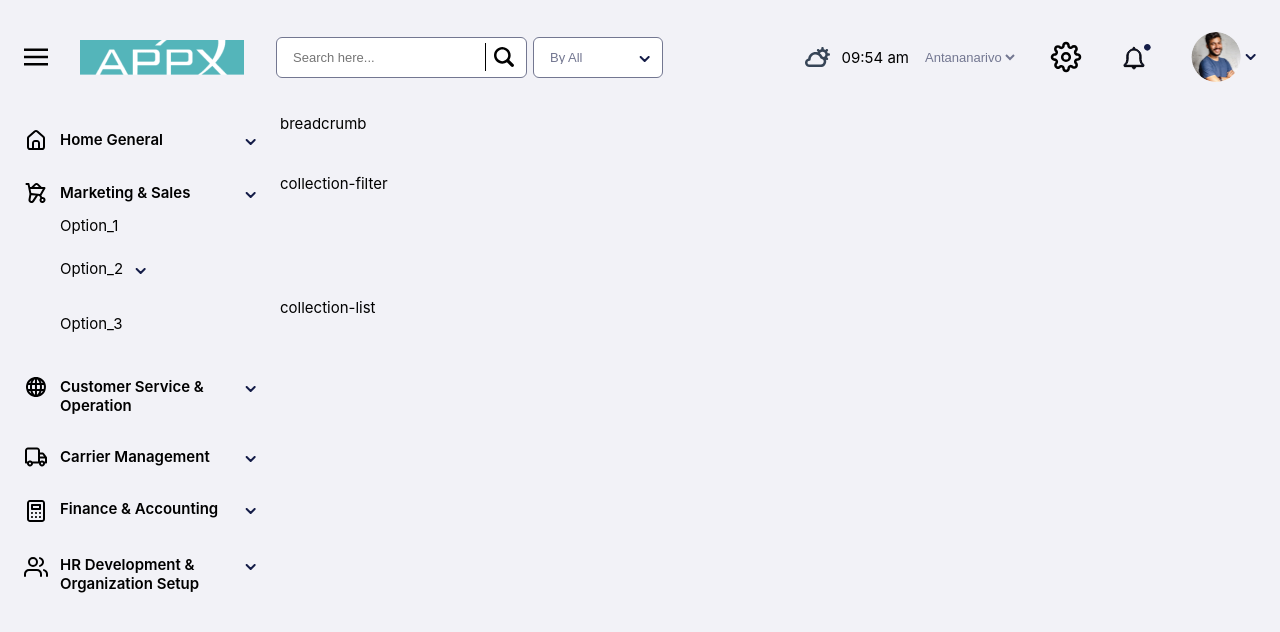
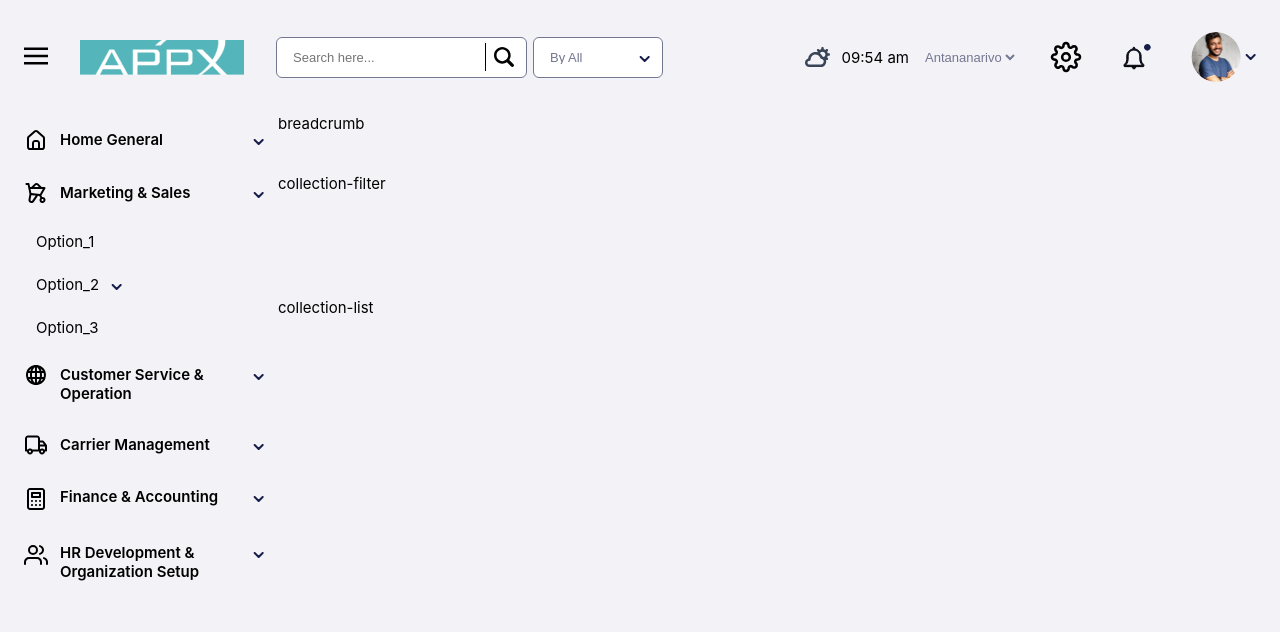
Before and after one commit to yvonne11yuting/vue-layout, a Vue app: page / in a window 1280 px wide. Both pictures are taken after a click on the item "Marketing & Sales". Shown: the top 632 px of the page. Built offline with nearby package versions, Linux system fonts and the light colour scheme.

Commit message:
fix: incorrect event behavior

```diff
--- a/src/App.vue
+++ b/src/App.vue
@@ -1,15 +1,9 @@
-<script setup>
-import IconBars from '@/components/icons/IconBars.vue';
-import HeaderSearch from '@/components/HeaderSearch.vue';
-import HeaderAreaInfo from '@/components/HeaderAreaInfo.vue';
-import HeaderControl from '@/components/HeaderControl.vue';
-import NavbarList from '@/components/NavbarList.vue';
-</script>
-
 <template>
   <header>
         <div class="header-sub flex-center">
-            <IconBars />
+            <button @click="extendSidebar">
+                <IconBars />
+            </button>
             <img alt="APPX logo" class="logo" src="./assets/logo.png" width="164" height="35" />
             <HeaderSearch />
         </div>
@@ -29,6 +23,19 @@ import NavbarList from '@/components/NavbarList.vue';
   </main>
 </template>
 
+<script setup>
+import { ref } from 'vue';
+import IconBars from '@/components/icons/IconBars.vue';
+import HeaderSearch from '@/components/HeaderSearch.vue';
+import HeaderAreaInfo from '@/components/HeaderAreaInfo.vue';
+import HeaderControl from '@/components/HeaderControl.vue';
+import NavbarList from '@/components/NavbarList.vue';
+
+const extendSidebar = () => {
+
+}
+</script>
+
 <style scoped>
     header {
         display: flex;
@@ -43,7 +50,7 @@ import NavbarList from '@/components/NavbarList.vue';
 
     main {
         display: grid;
-        grid-template-columns: minmax(100px, 280px) 1fr;
+        grid-template-columns: minmax(100px, 278px) 1fr;
         grid-template-rows: 60px 124px minmax(100px, auto);
         grid-template-areas:
             "nav breadcrumb"
--- /dev/null
+++ b/src/components/NavbarItem.vue
@@ -0,0 +1,61 @@
+<template>
+    <li class="flex-start nav-level1">
+        <div class="flex-start nav-level1-item" :class="{hasSub: hasSub}" @click="showSub = !showSub">
+            <div class="flex-start nav-item">
+                <component :is="icon" />
+                <strong>{{ title }}</strong>
+            </div>
+            <span class="arrow-down">
+                <IconArrowDown />
+            </span>
+        </div>
+        <slot :showSub="showSub" />
+    </li>
+</template>
+
+<script setup lang="ts">
+    import { ref } from 'vue';
+    import IconArrowDown from '@/components/icons/IconArrowDown.vue';
+
+    defineProps<{
+    title: string,
+    icon: ObjectConstructor,
+    hasSub: boolean
+    }>()
+    const showSub = ref(false);
+</script>
+
+<style scoped>
+    strong {
+        font-weight: 600;
+    }
+
+    .nav-level1 {
+        flex-direction: column;
+        justify-content: space-between;
+        cursor: pointer;
+    }
+
+    .nav-level1-item {
+        width: 240px;
+        padding: 1rem 1.5rem;
+        justify-content: space-between;
+    }
+
+    .hasSub:hover {
+        background-color: #D8DDEB;
+    }
+
+    .nav-item {
+        gap: .75rem;
+    }
+
+    .nav-item svg {
+        flex: none;
+        width: 1.5rem;
+    }
+
+    .arrow-down {
+        flex: none;
+    }
+</style>
--- a/src/components/NavbarList.vue
+++ b/src/components/NavbarList.vue
@@ -1,128 +1,44 @@
 <template>
     <ul>
-        <li v-for="item in items" :key="item.id" class="flex-start nav-level1">
-            <div class="flex-start nav-level1-item" @click="showLevel2 = !showLevel2">
-                <div class="flex-start nav-item">
-                    <component :is="item.icon" />
-                    <strong>{{ item.title }}</strong>
-                </div>
-                <span class="arrow-down">
-                    <IconArrowDown />
-                </span>
-            </div>
-            <ul v-if="item.sub && showLevel2">
-                <navbar-sub-item v-for="level2 in item.sub"
+        <NavbarItem v-for="item in items"
+            :key="item.id"
+            :title="item.title"
+            :icon="item.icon"
+            :hasSub="!!item.sub"
+        >
+            <template v-slot="slotL2">
+                <ul v-if="item.sub && slotL2.showSub">
+                    <NavbarSubItem v-for="level2 in item.sub"
                         :key="level2.id"
                         :title="level2.title"
                         :hasSub="!!level2.sub"
-                    @toggle="showLevel3 = !showLevel3"
                     >
+                        <template v-slot="slotL3">
                             <template v-for="level3 in level2.sub">
-                        <navbar-sub-item v-if="level2.sub && showLevel3"
+                                <NavbarSubItem v-if="level2.sub && slotL3.showSub"
                                     :key="level3.id"
                                     :title="level3.title"
                                 />
                             </template>
-                </navbar-sub-item>
+                        </template>
+                    </NavbarSubItem>
                 </ul>
-        </li>
+            </template>
+        </NavbarItem>
     </ul>
 </template>
 
 <script setup lang="ts">
-    import { ref, shallowRef } from 'vue';
-    import { v4 as uuidv4 } from 'uuid';
-    import IconHome from '@/components/icons/IconHome.vue';
-    import IconCart from '@/components/icons/IconCart.vue';
-    import IconEarth from '@/components/icons/IconEarth.vue';
-    import IconTruck from '@/components/icons/IconTruck.vue';
-    import IconCalculator from '@/components/icons/IconCalculator.vue';
-    import IconUsers from '@/components/icons/IconUsers.vue';
-    import IconArrowDown from '@/components/icons/IconArrowDown.vue';
+    import { shallowRef } from 'vue';
+    import { NAV_ITEMS_DATA } from '@/constants';
+    import NavbarItem from './NavbarItem.vue'
     import NavbarSubItem from './NavbarSubItem.vue'
 
-    const showLevel2 = ref(false);
-    const showLevel3 = ref(false);
-
-    const items = shallowRef([{
-        id: uuidv4(),
-        title: 'Home General',
-        icon: IconHome
-    }, {
-        id: uuidv4(),
-        title: 'Marketing & Sales',
-        icon: IconCart,
-        sub: [{
-            id: uuidv4(),
-            title: 'Option_1'
-        }, {
-            id: uuidv4(),
-            title: 'Option_2',
-            sub: [{
-                id: uuidv4(),
-                title: 'Suboption_1'
-            }, {
-                id: uuidv4(),
-                title: 'Suboption_2'
-            }, {
-                id: uuidv4(),
-                title: 'Suboption_3'
-            }]
-        }, {
-            id: uuidv4(),
-            title: 'Option_3'
-        }]
-    }, {
-        id: uuidv4(),
-        title: 'Customer Service & Operation',
-        icon: IconEarth
-    }, {
-        id: uuidv4(),
-        title: 'Carrier Management',
-        icon: IconTruck
-    }, {
-        id: uuidv4(),
-        title: 'Finance & Accounting',
-        icon: IconCalculator
-    }, {
-        id: uuidv4(),
-        title: 'HR Development & Organization Setup',
-        icon: IconUsers
-    }])
+    const items = shallowRef(NAV_ITEMS_DATA)
 </script>
 
 <style scoped>
     ul {
         list-style: none;
     }
-
-    strong {
-        font-weight: 600;
-    }
-
-    .nav-level1 {
-        flex-direction: column;
-        justify-content: space-between;
-        padding: 1rem 1.5rem;
-        cursor: pointer;
-    }
-
-    .nav-level1-item {
-        width: 100%;
-        justify-content: space-between;
-    }
-
-    .nav-item {
-        gap: .75rem;
-        max-width: 260px;
-    }
-
-    .nav-item svg {
-        flex: none;
-        width: 1.5rem;
-    }
-
-    .arrow-down {
-        flex: none;
-    }
 </style>
--- a/src/components/NavbarSubItem.vue
+++ b/src/components/NavbarSubItem.vue
@@ -1,26 +1,27 @@
 <template>
     <li>
-        <div :class="{ hasSub: hasSub }" @click="handleToggle">
+        <div :class="{ hasSub: hasSub && isShowSub }" class="sub-item" @click="handleShowSub">
             {{ title }}
             <IconArrowDown v-if="hasSub" />
         </div>
-        <slot />
+        <slot :showSub="showSub" />
     </li>
 </template>
 
 <script setup lang="ts">
+import { ref } from 'vue';
 import IconArrowDown from '@/components/icons/IconArrowDown.vue';
-defineProps<{
+const props = defineProps<{
   title: string,
   hasSub?: boolean,
+  isShowSub?: boolean
 }>()
+const showSub = ref(false);
 
-const emit = defineEmits<{
-  (e: 'toggle'): void
-}>()
-
-function handleToggle () {
-    emit('toggle');
+const handleShowSub = () => {
+    if (props.hasSub) {
+        showSub.value = !showSub.value;
+    }
 }
 
 </script>
@@ -34,7 +35,7 @@ function handleToggle () {
         margin-bottom: .75rem;
     }
 
-    .hasSub svg {
+    .sub-item svg {
         padding-left: .5rem;
     }
 </style>
--- /dev/null
+++ b/src/constants.ts
@@ -0,0 +1,66 @@
+import { v4 as uuidv4 } from 'uuid';
+import IconHome from '@/components/icons/IconHome.vue';
+import IconCart from '@/components/icons/IconCart.vue';
+import IconEarth from '@/components/icons/IconEarth.vue';
+import IconTruck from '@/components/icons/IconTruck.vue';
+import IconCalculator from '@/components/icons/IconCalculator.vue';
+import IconUsers from '@/components/icons/IconUsers.vue';
+
+interface SubInfo {
+    id: string;
+    title: string;
+    sub?: SubInfo[]
+}
+
+interface NavItemsData {
+    id: string;
+    title: string;
+    icon: ObjectConstructor
+    sub?: SubInfo[]
+}
+
+export const NAV_ITEMS_DATA: NavItemsData[] = [{
+    id: uuidv4(),
+    title: 'Home General',
+    icon: IconHome
+}, {
+    id: uuidv4(),
+    title: 'Marketing & Sales',
+    icon: IconCart,
+    sub: [{
+        id: uuidv4(),
+        title: 'Option_1'
+    }, {
+        id: uuidv4(),
+        title: 'Option_2',
+        sub: [{
+            id: uuidv4(),
+            title: 'Suboption_1'
+        }, {
+            id: uuidv4(),
+            title: 'Suboption_2'
+        }, {
+            id: uuidv4(),
+            title: 'Suboption_3'
+        }]
+    }, {
+        id: uuidv4(),
+        title: 'Option_3'
+    }]
+}, {
+    id: uuidv4(),
+    title: 'Customer Service & Operation',
+    icon: IconEarth
+}, {
+    id: uuidv4(),
+    title: 'Carrier Management',
+    icon: IconTruck
+}, {
+    id: uuidv4(),
+    title: 'Finance & Accounting',
+    icon: IconCalculator
+}, {
+    id: uuidv4(),
+    title: 'HR Development & Organization Setup',
+    icon: IconUsers
+}];
```
Lines whose indentation alone changed are shown as unchanged.
